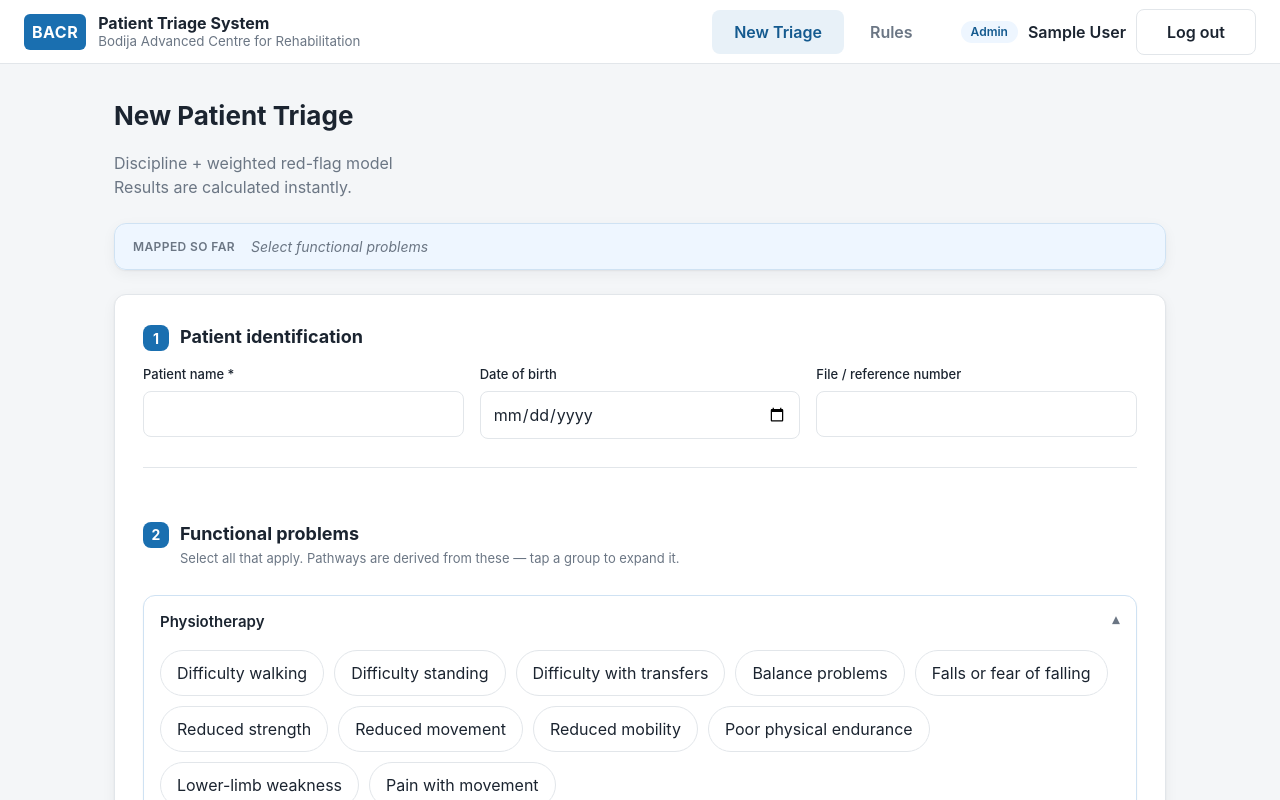
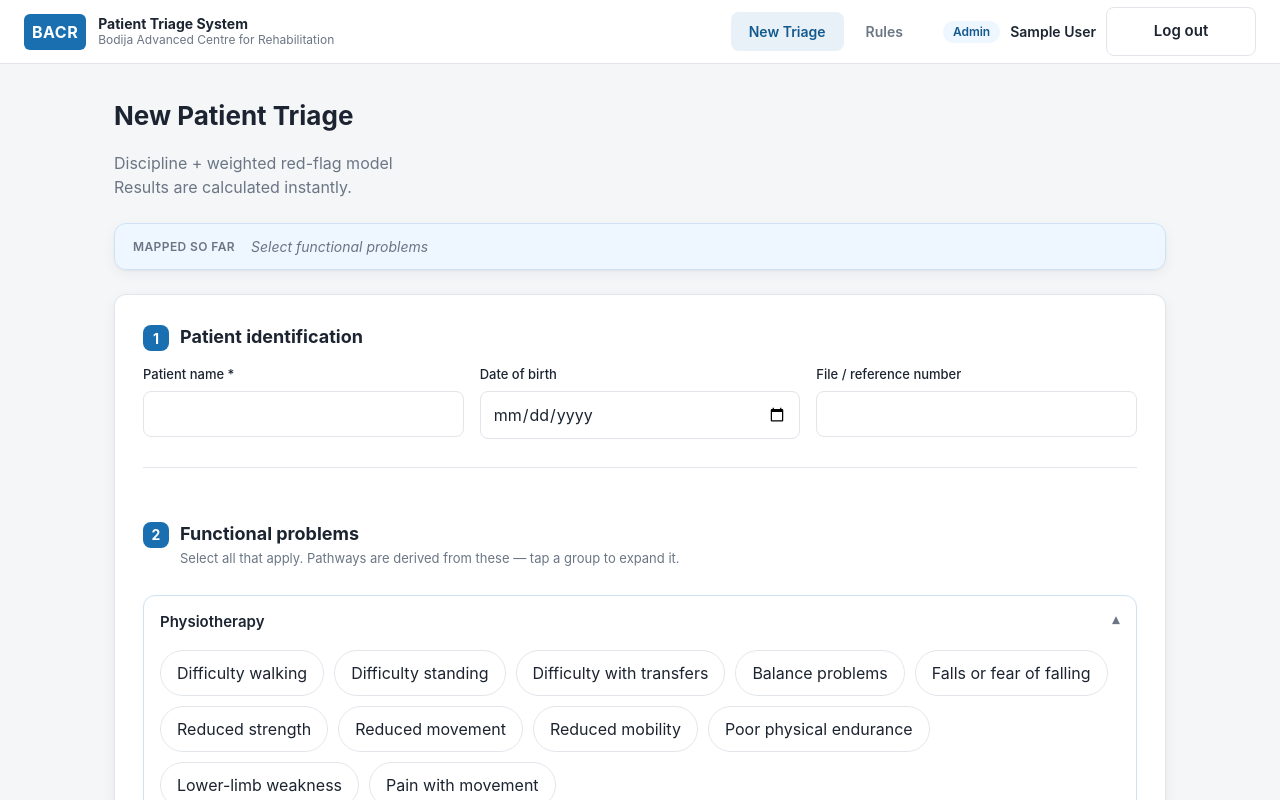
Before and after one commit to wizdormer-collab/Bodija-Advanced-Centre-for-Rehabilitation, a React (Vite) app: page / in a window 1280 px wide. Shown: the top 800 px of the page. Built offline with nearby package versions, Linux system fonts and the light colour scheme; sample sign-in values are in the browser's storage.

Commit message:
Stretch Log out button and shrink header text to fit the row

```diff
--- a/src/styles/global.css
+++ b/src/styles/global.css
@@ -69,8 +69,13 @@ body {
   line-height: 1.2;
 }
 
+.brand-text strong {
+  font-size: 14px;
+}
+
 .brand-text small {
   color: var(--muted);
+  font-size: 12px;
 }
 
 .nav {
@@ -82,8 +87,9 @@ body {
 .nav-link {
   text-decoration: none;
   color: var(--muted);
-  padding: 10px 22px;
+  padding: 9px 18px;
   border-radius: 8px;
+  font-size: 14px;
   font-weight: 600;
   white-space: nowrap;
 }
@@ -97,7 +103,7 @@ body {
   margin-left: auto;
   display: flex;
   align-items: center;
-  gap: 18px;
+  gap: 14px;
 }
 
 .session {
@@ -112,6 +118,7 @@ body {
   padding: 2px 10px;
   font-size: 12px;
   font-weight: 600;
+  white-space: nowrap;
 }
 
 .role-admin {
@@ -131,6 +138,8 @@ body {
 
 .session-name {
   font-weight: 600;
+  font-size: 14px;
+  white-space: nowrap;
 }
 
 .content {
@@ -337,7 +346,9 @@ textarea:focus {
 }
 
 .btn-wide {
-  padding: 10px 30px;
+  padding: 12px 38px;
+  font-size: 15px;
+  min-width: 150px;
 }
 
 .btn-primary {
```
